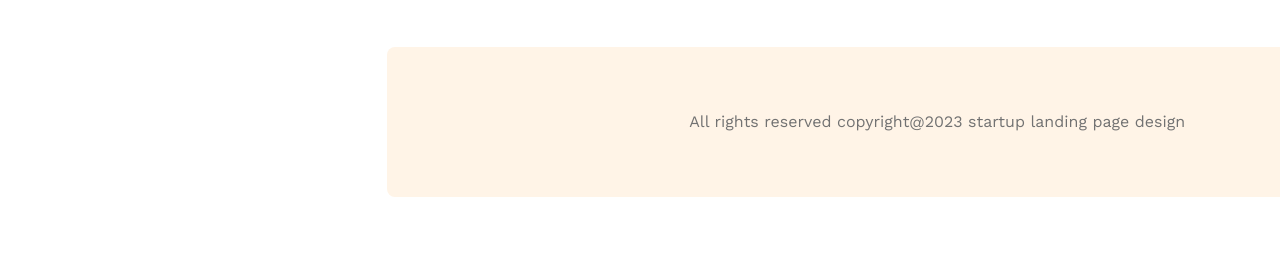
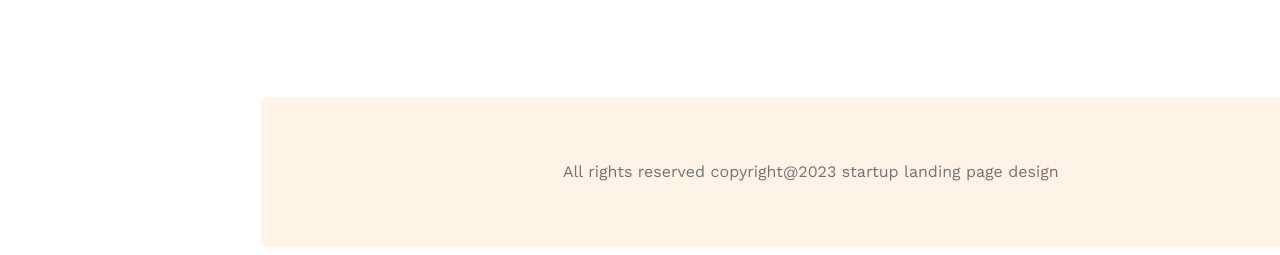
Before and after one commit to rifat3790/ge-architec-website, a plain HTML site: page index.html in a window 1280 px wide. Shown: the part 4541-4796 px from the top of the page. Before the commit the page ends 4746 px from the top, so only its background shows below. Drawn offline with nearby package versions, Linux system fonts and the light colour scheme.

Commit message:
some modify

```diff
--- a/styles/architec.css
+++ b/styles/architec.css
@@ -235,7 +235,8 @@
     justify-content: center;
     height: 150px;
     width: 1100px;
-    margin-left: 30%;
+    margin-left: 20%;
+    margin-top: 100px;
   }
 
   .footer-content{
```
